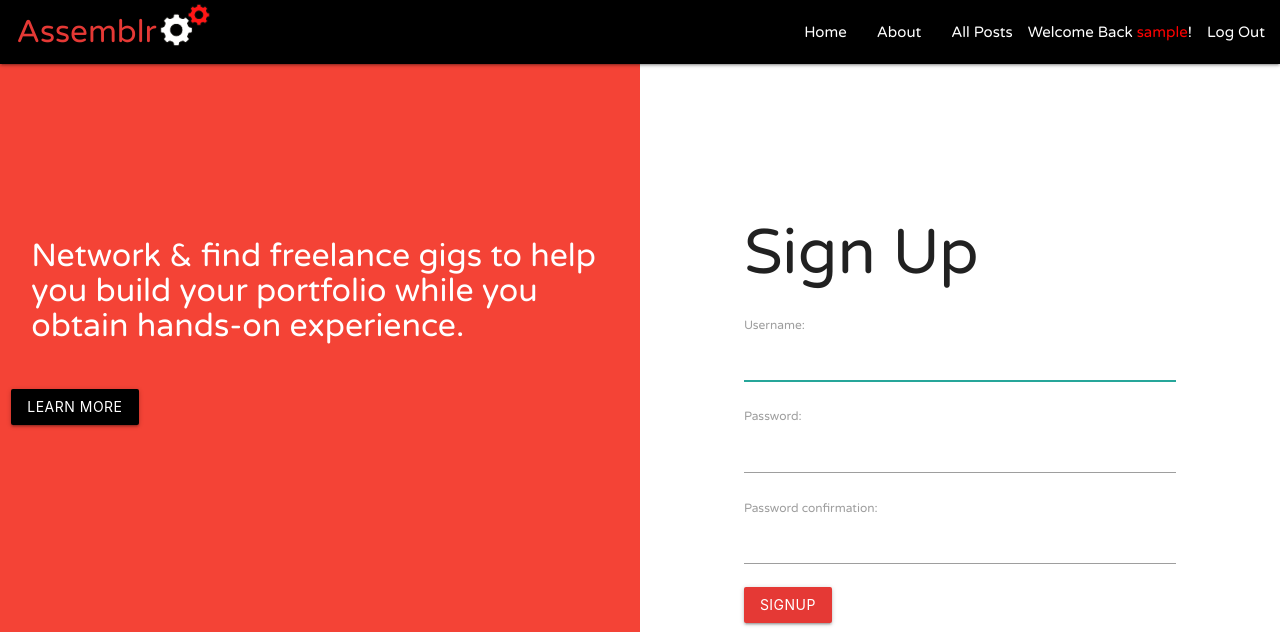
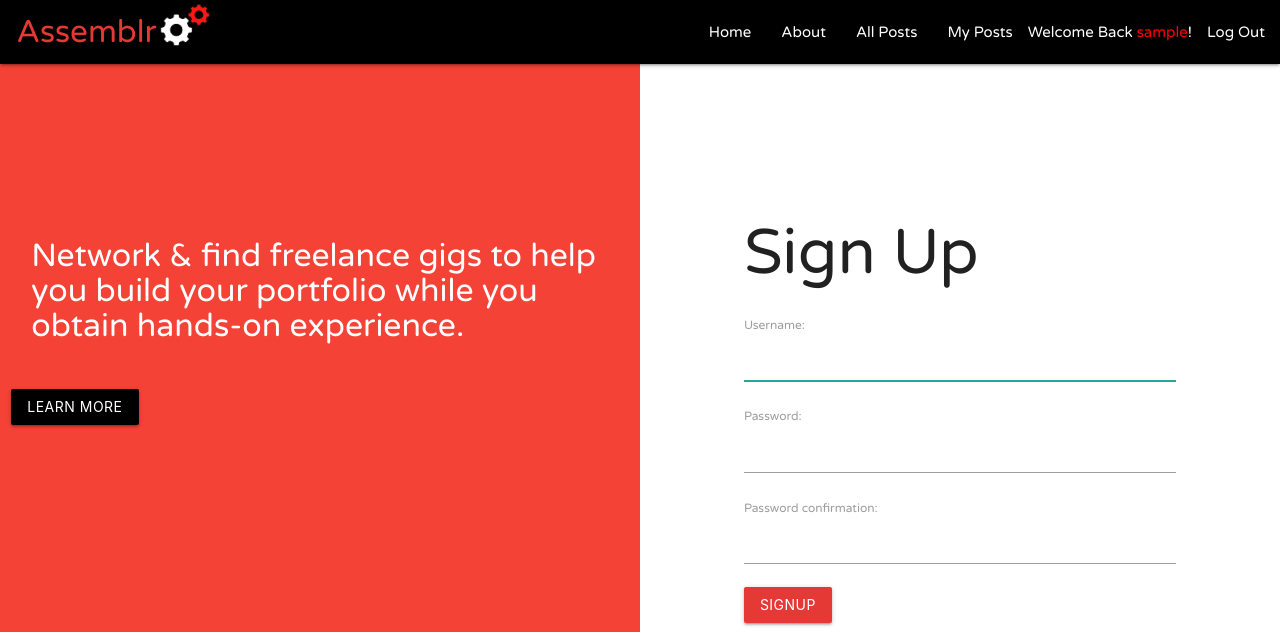
Before and after one commit to ChrisChroma/Assemblr, a Django app: page / in a window 1280 px wide. Shown: the top 632 px of the page. Run offline with Django 3.2, Linux system fonts and the light colour scheme; the visitor is signed in with stand-in values (Sample User, id 1); some libraries are stand-ins or nearby versions.

Commit message:
add my posts link to nav bar

```diff
--- a/main_app/templates/base.html
+++ b/main_app/templates/base.html
@@ -24,7 +24,7 @@
             <li><a href="{% url 'about' %}">About</a></li>
             {% if user.is_authenticated %}
             <li><a href="{% url 'index' %}">All Posts</a></li>
-
+            <li><a href="{% url 'my_posts' %}">My Posts</a></li>
             <li>Welcome Back <span style="color: red;">{{ user.username }}</span>!</li>
             <li><a href="{% url 'logout' %}">Log Out</a></li>
             {% else %}
```
